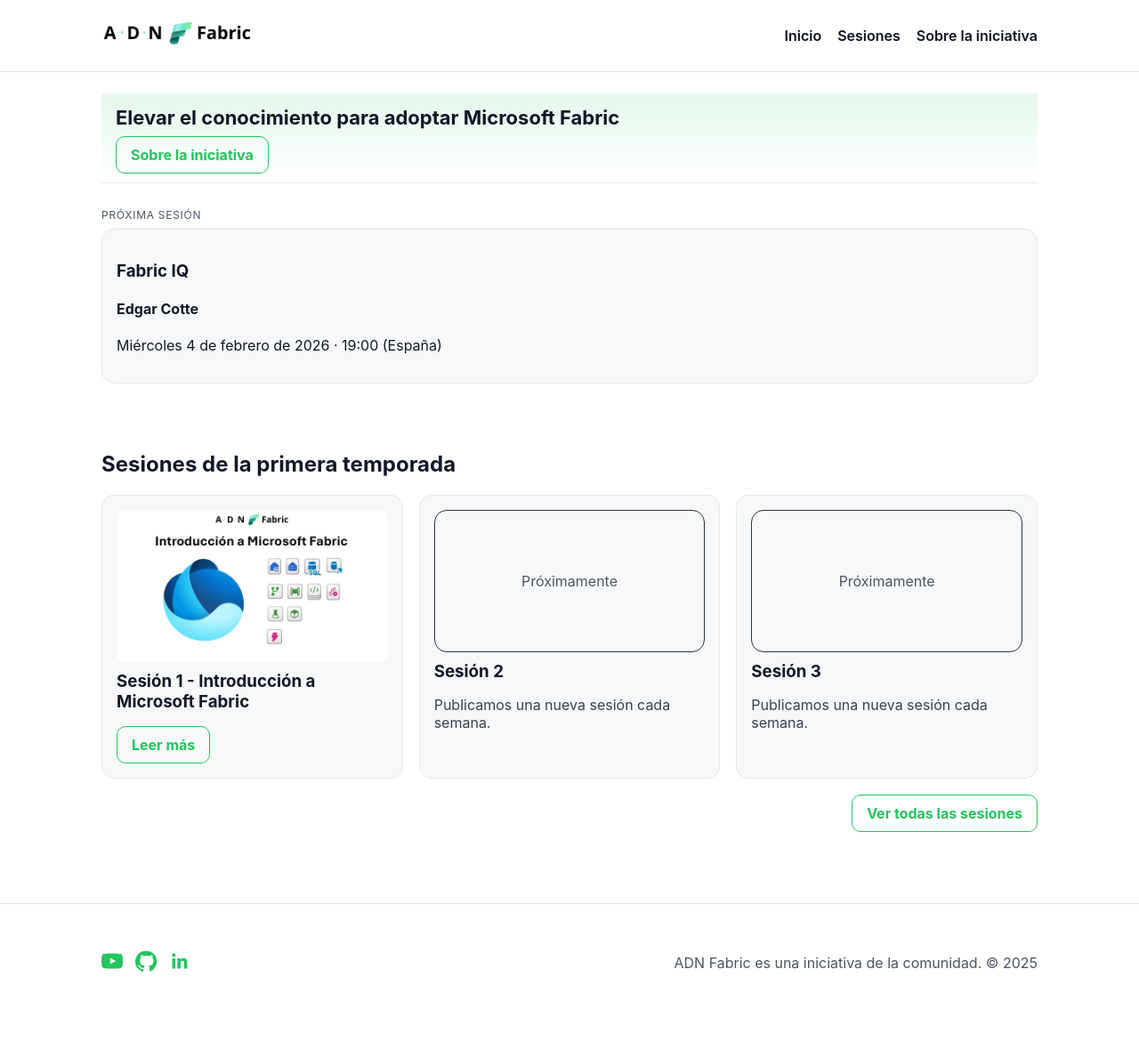
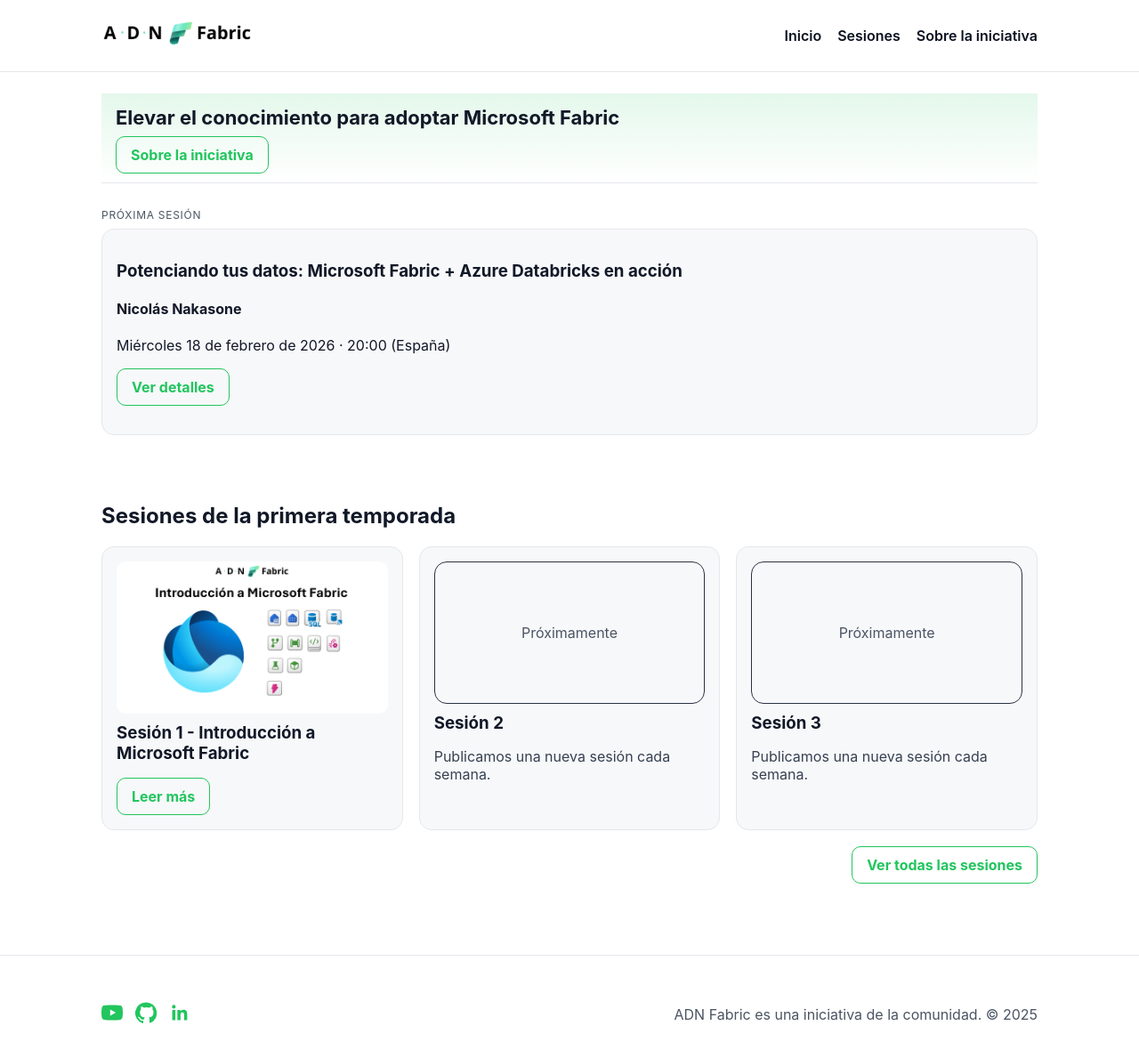
Before and after one commit to ADNFabric/ADNFabric, a Jekyll site: the page built from docs/index.md, in a window 1280 px wide and 1206 px high. Shown: the top 1189 px of the window at 89% size. Built offline with Jekyll 4.4.1, drawn with Linux system fonts in a browser that asks for light colours.

Commit message:
Anuncio de la sesión 24 en el sitio web

```diff
--- a/docs/_data/upcoming.yml
+++ b/docs/_data/upcoming.yml
@@ -1,6 +1,6 @@
-title: "Fabric IQ"
-speaker: Edgar Cotte
-date: Miércoles 4 de febrero de 2026
-time: "19:00"
+title: "Potenciando tus datos: Microsoft Fabric + Azure Databricks en acción"
+speaker: Nicolás Nakasone
+date: Miércoles 18 de febrero de 2026
+time: "20:00"
 #description: "Sesión sobre conceptos clave y recomendaciones de implementación para soluciones construidas sobre artefactos de Python y Spark, incluyendo aspectos como formas de combinación disponibles, herramientas y extensiones indispensables, optimizaciones de código y sugerencias de cara al desarrollo con Data Engineering."
-#cta_url: https://www.linkedin.com/events/7383540381449093121/
+cta_url: https://www.linkedin.com/events/7426691485636595713/
```
